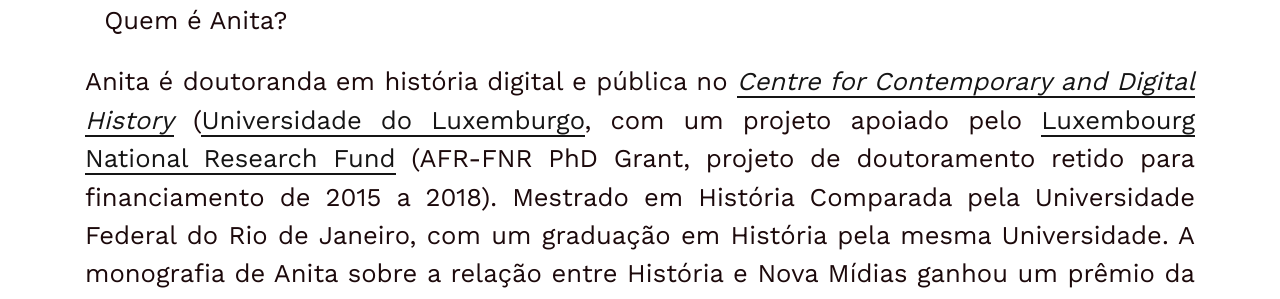
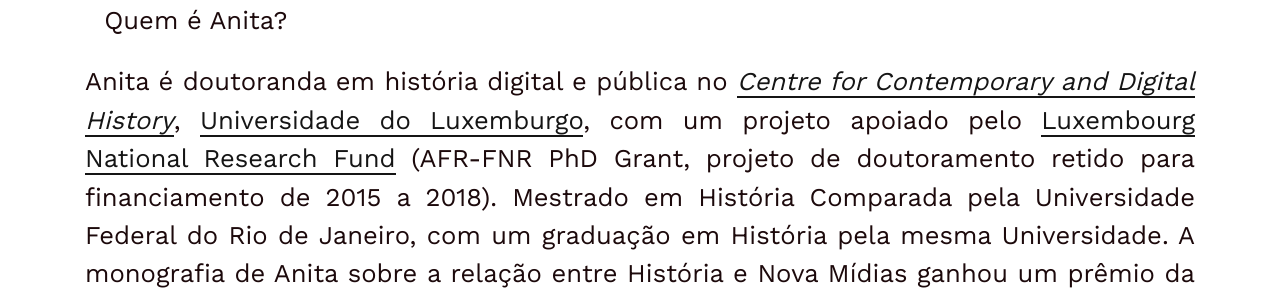
Before and after one commit to C2DH/memorecord, a Jekyll site: the page built from pages/ask-the-historian.pt.md, in a window 1280 px wide. Shown: the part 503-802 px from the top of the page. Built offline with Jekyll 4.4.1, drawn with Linux system fonts in a browser that asks for light colours.

Commit message:
Update ask-the-historian.pt.md

```diff
--- a/pages/ask-the-historian.pt.md
+++ b/pages/ask-the-historian.pt.md
@@ -10,6 +10,6 @@ Se você precisar de mais explicações sobre #memorecord, pergunte à curadora
 <!-- more -->
 ## Quem é Anita?
 
-Anita é doutoranda em história digital e pública no [*Centre for Contemporary and Digital History*](https://www.c2dh.uni.lu/) ([Universidade do Luxemburgo](https://www.uni.lu /), com um projeto apoiado pelo [Luxembourg National Research Fund](https://www.fnr.lu) (AFR-FNR PhD Grant, projeto de doutoramento retido para financiamento de 2015 a 2018). Mestrado em História Comparada pela Universidade Federal do Rio de Janeiro, com um graduação em História pela mesma Universidade. A monografia de Anita sobre a relação entre História e Nova Mídias ganhou um prêmio da Sociedade Brasileira de Teoria e História da Historiografia e foi publicada como um livro eletrônico. Sua tese de mestrado comparou os desenvolvimentos da história digital / historiografia digital na Itália e nos Estados Unidos entre 2001 e 2011. No Luxemburgo, ela está realizando um projeto de doutorado sobre memórias e narrativas de migrantes no Grão-Ducado, usando métodos de história pública digital para coletar e analisar as fontes históricas, bem como envolver a comunidade interessada no projeto. Anita também é membro do conselho de administração do Centro de Documentação sobre Migrações Humanas (https://www.cdmh.lu), membro do comitê de comunicação da Rede Brasileira de História Pública (http://historiapublica.com.br/) e tesoureira da [Federação Internacional de História Pública](http://ifph.hypotheses.org/).
+Anita é doutoranda em história digital e pública no [*Centre for Contemporary and Digital History*](https://www.c2dh.uni.lu/), [Universidade do Luxemburgo](https://www.uni.lu /), com um projeto apoiado pelo [Luxembourg National Research Fund](https://www.fnr.lu) (AFR-FNR PhD Grant, projeto de doutoramento retido para financiamento de 2015 a 2018). Mestrado em História Comparada pela Universidade Federal do Rio de Janeiro, com um graduação em História pela mesma Universidade. A monografia de Anita sobre a relação entre História e Nova Mídias ganhou um prêmio da Sociedade Brasileira de Teoria e História da Historiografia e foi publicada como um livro eletrônico. Sua tese de mestrado comparou os desenvolvimentos da história digital / historiografia digital na Itália e nos Estados Unidos entre 2001 e 2011. No Luxemburgo, ela está realizando um projeto de doutorado sobre memórias e narrativas de migrantes no Grão-Ducado, usando métodos de história pública digital para coletar e analisar as fontes históricas, bem como envolver a comunidade interessada no projeto. Anita também é membro do conselho de administração do Centro de Documentação sobre Migrações Humanas (https://www.cdmh.lu), membro do comitê de comunicação da Rede Brasileira de História Pública (http://historiapublica.com.br/) e tesoureira da [Federação Internacional de História Pública](http://ifph.hypotheses.org/).
 
 Confira o [perfil de Anita no site C2DH](https://www.c2dh.uni.lu/people/anita-lucchesi) para verificar suas publicações.
```
